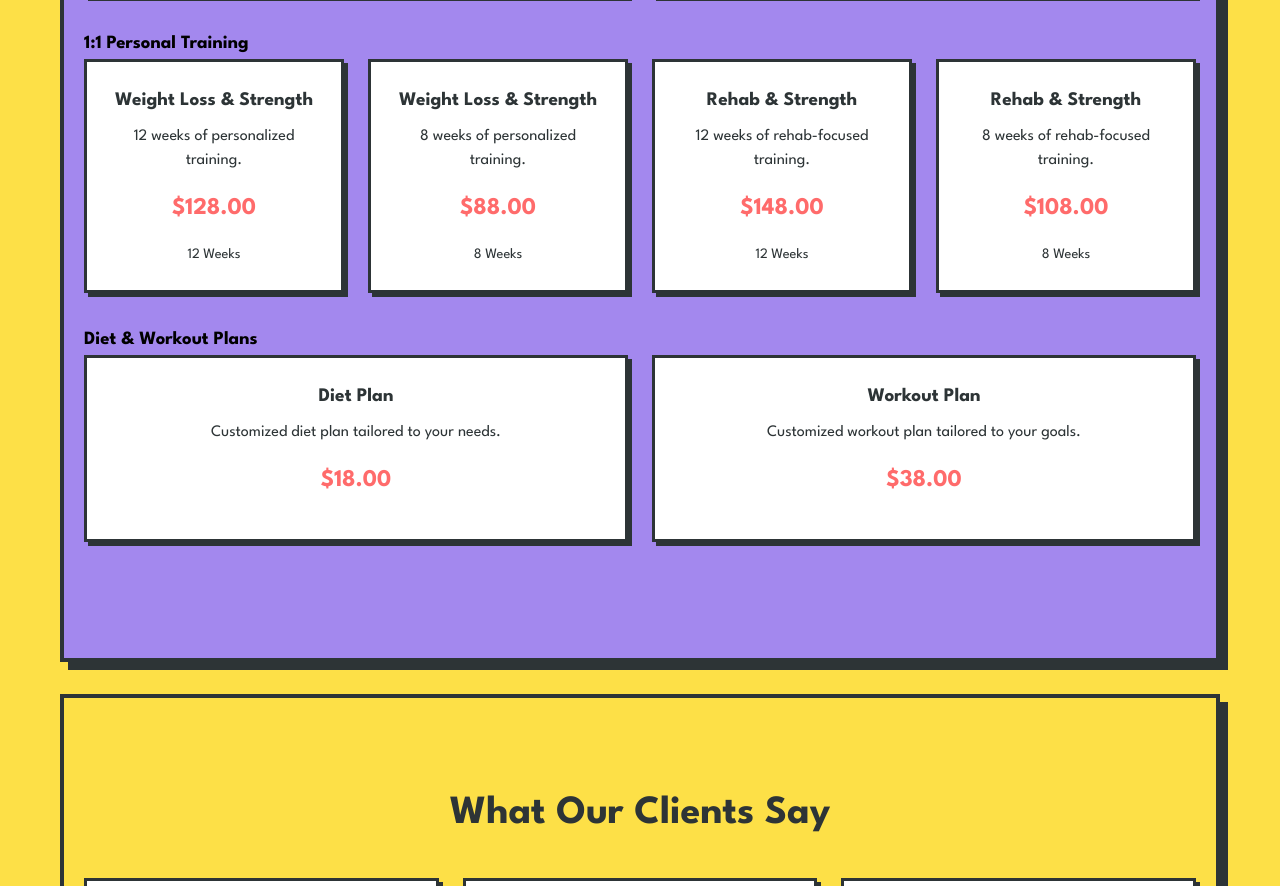
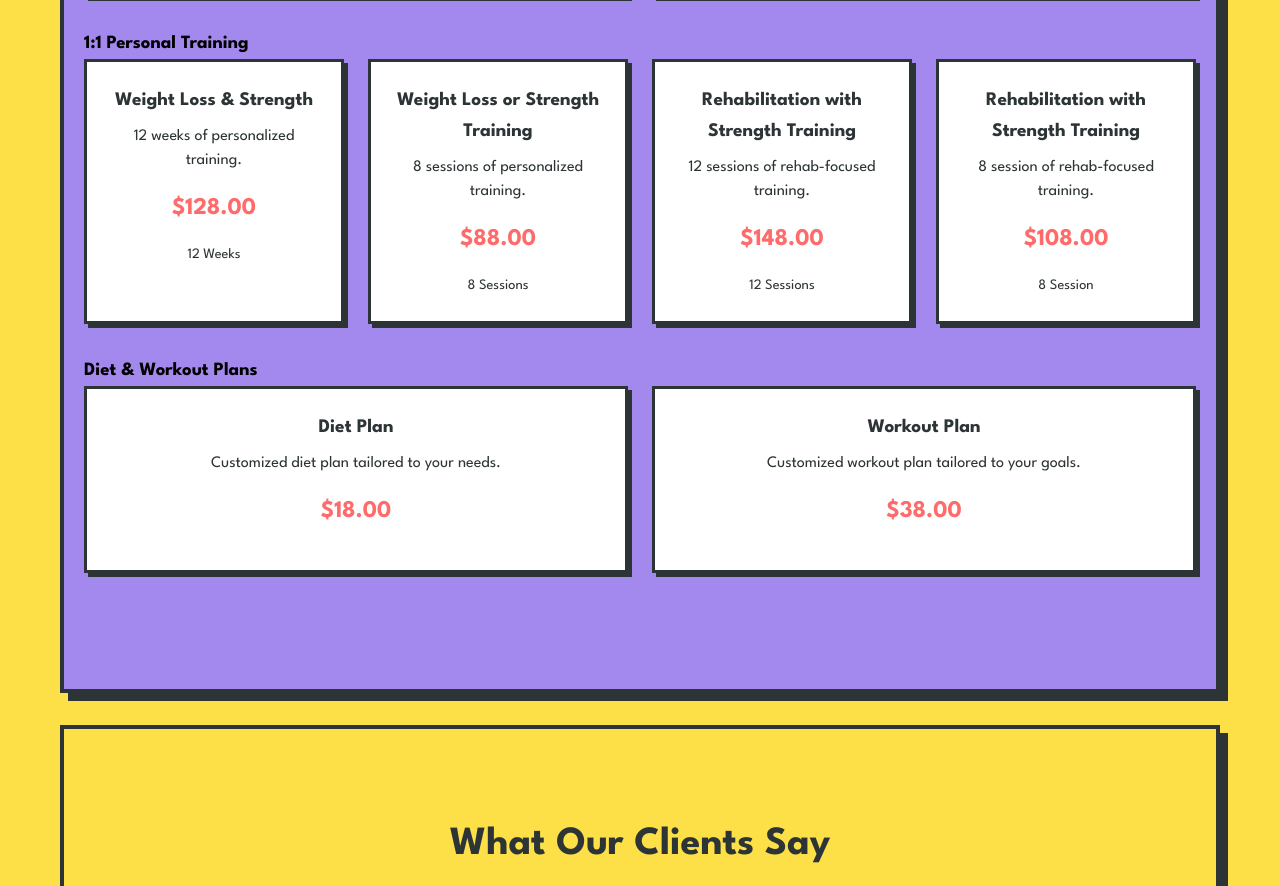
Before and after one commit to Krishnaprasathvenkadesan/shapesfit, a plain HTML site: page index.html in a window 1280 px wide. Shown: the part 1964-2850 px from the top of the page. Drawn offline with Linux system fonts and the light colour scheme.

Commit message:
Update index.html

```diff
--- a/index.html
+++ b/index.html
@@ -102,22 +102,22 @@
                                 <div class="duration">12 Weeks</div>
                             </div>
                             <div class="personal-training-card">
-                                <h4>Weight Loss & Strength</h4>
-                                <p>8 weeks of personalized training.</p>
+                                <h4>Weight Loss or  Strength Training</h4>
+                                <p>8 sessions of personalized training.</p>
                                 <div class="price">$88.00</div>
-                                <div class="duration">8 Weeks</div>
+                                <div class="duration">8 Sessions</div>
                             </div>
                             <div class="personal-training-card">
-                                <h4>Rehab & Strength</h4>
-                                <p>12 weeks of rehab-focused training.</p>
+                                <h4>Rehabilitation with Strength Training</h4>
+                                <p>12 sessions of rehab-focused training.</p>
                                 <div class="price">$148.00</div>
-                                <div class="duration">12 Weeks</div>
+                                <div class="duration">12 Sessions</div>
                             </div>
                             <div class="personal-training-card">
-                                <h4>Rehab & Strength</h4>
-                                <p>8 weeks of rehab-focused training.</p>
+                                <h4>Rehabilitation with Strength Training</h4>
+                                <p>8 session of rehab-focused training.</p>
                                 <div class="price">$108.00</div>
-                                <div class="duration">8 Weeks</div>
+                                <div class="duration">8 Session</div>
                             </div>
                         </div>
                     </div>
```
